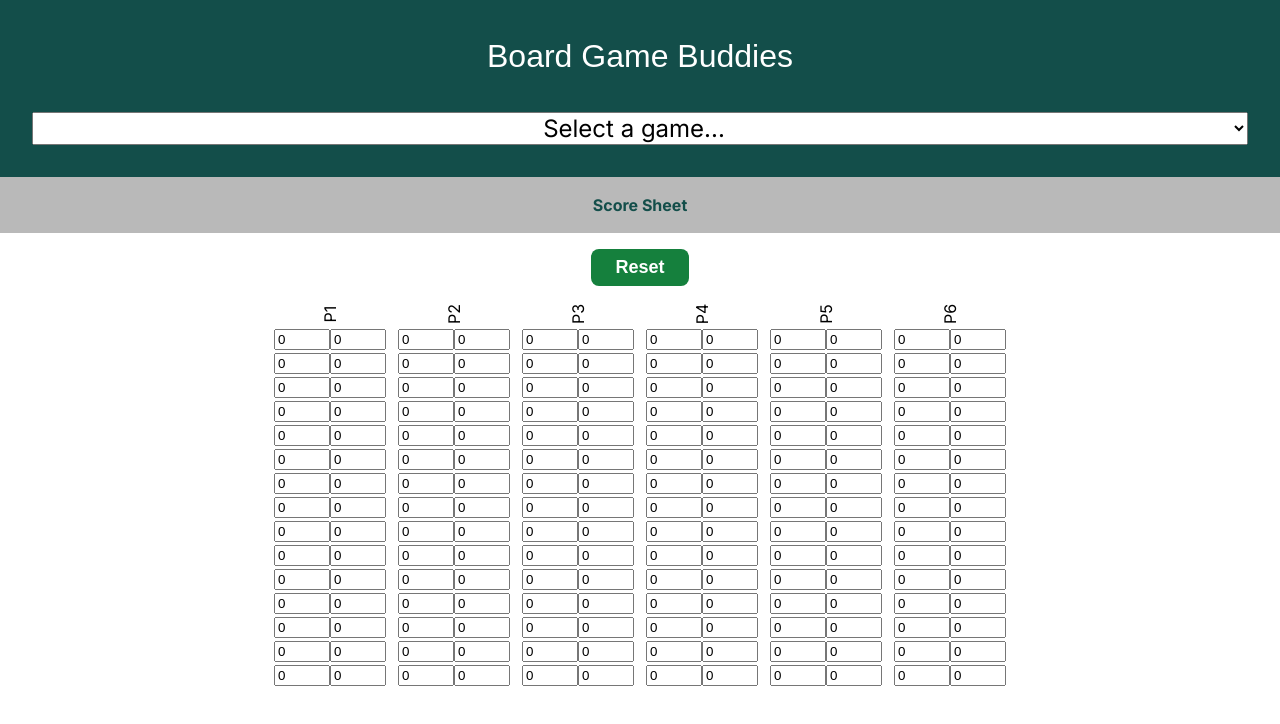
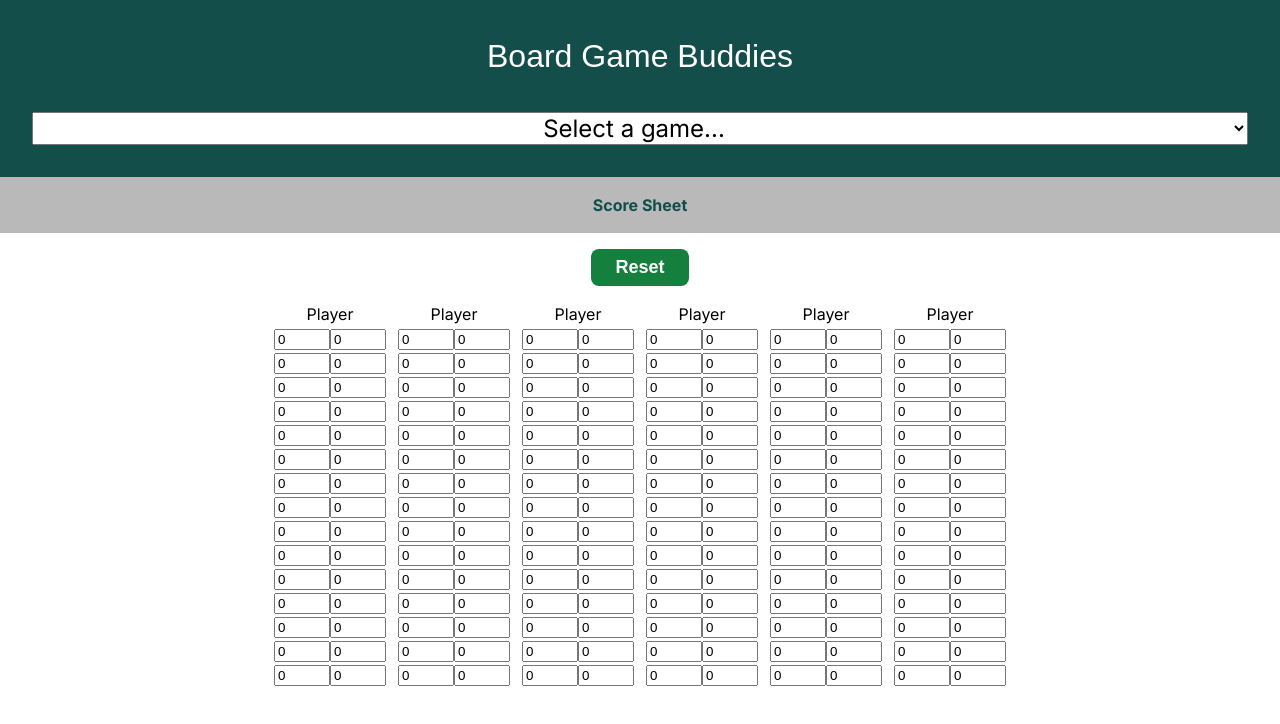
Before and after one commit to eidolon-SE/bgbuddies, a Vue app: page /wizard in a window 1280 px wide. Shown: the top 724 px of the page. Built offline with nearby package versions, Linux system fonts and the light colour scheme; a web font is replaced by a local one.

Commit message:
added name fields

```diff
--- a/src/assets/main.css
+++ b/src/assets/main.css
@@ -40,6 +40,10 @@ a {
 
 .button:hover, .button:active {
     background-color: #052e16;
+}
+
+.button-sm {
+    font-size: 0.75rem;
 }
 
 .list {
--- /dev/null
+++ b/src/components/NameField.vue
@@ -0,0 +1,40 @@
+<script setup>
+    import { ref } from 'vue'
+    const name = ref('Player')
+    const showInput = ref(false)
+
+    function hide() {
+        if (name.value.match("^[A-Za-z0-9_]")) {
+            showInput.value = false
+        }
+    }
+</script>
+<template>
+    <div class="container">
+        <div @click="showInput = true">
+            {{ name }}
+        </div>
+        <div v-if="showInput" class="hidden">
+            <input type="text" v-model="name" patter="[A-za-z0-9_]">
+            <input type="button" class="button button-sm" value="Save" @click="hide">
+        </div>
+    </div>
+</template>
+
+<style scoped>
+.container {
+    position: relative;
+}
+
+.hidden {
+    position: absolute;
+    top: 0;
+    z-index: 1;
+    display: flex;
+    gap: 0.25rem;
+}
+
+input[type=text] {
+    width: 5rem;
+}
+</style>
--- a/src/views/Wizard/WizardScoreSheetView.vue
+++ b/src/views/Wizard/WizardScoreSheetView.vue
@@ -1,5 +1,6 @@
 <script setup>
     import { ref, onMounted } from 'vue'
+    import NameField from '../../components/NameField.vue'
 
     const grid = ref([])
 
@@ -21,7 +22,9 @@
         <input type="button" class="button" @click="initGrid" value="Reset">
     </div>
     <div class="score-grid">
-        <div v-for="n in 6" class="player-title">P{{ n }}</div>
+        <div v-for="n in 6" class="player-title">
+            <NameField />
+        </div>
         <template v-for="col in grid">
             <div v-for="cell in col">
                 <input type="number" v-model="cell.guess" class="guess">
@@ -40,9 +43,7 @@
     justify-content: center;
 }
 
-.player-title {
-    transform: rotate(-90deg);
-}
+
 
 input[type=number] {
     width: 3.5rem;
```
